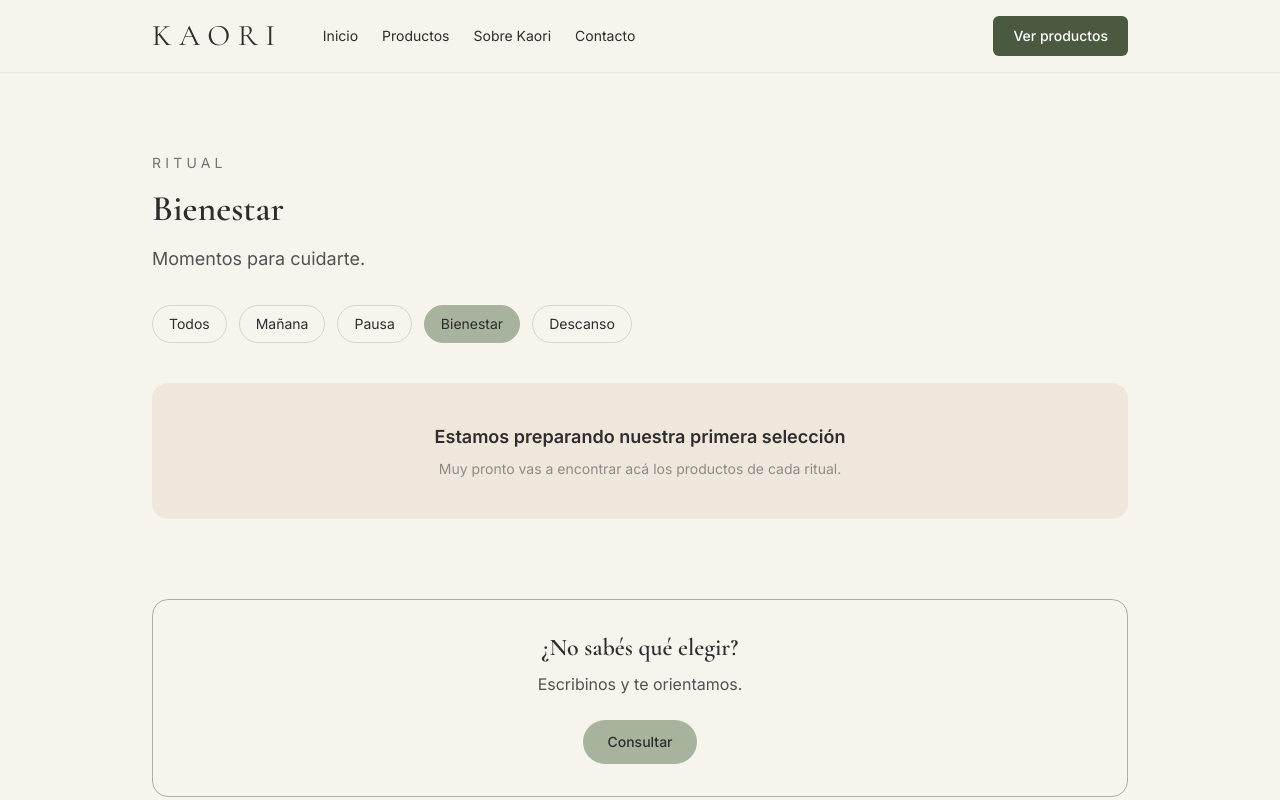
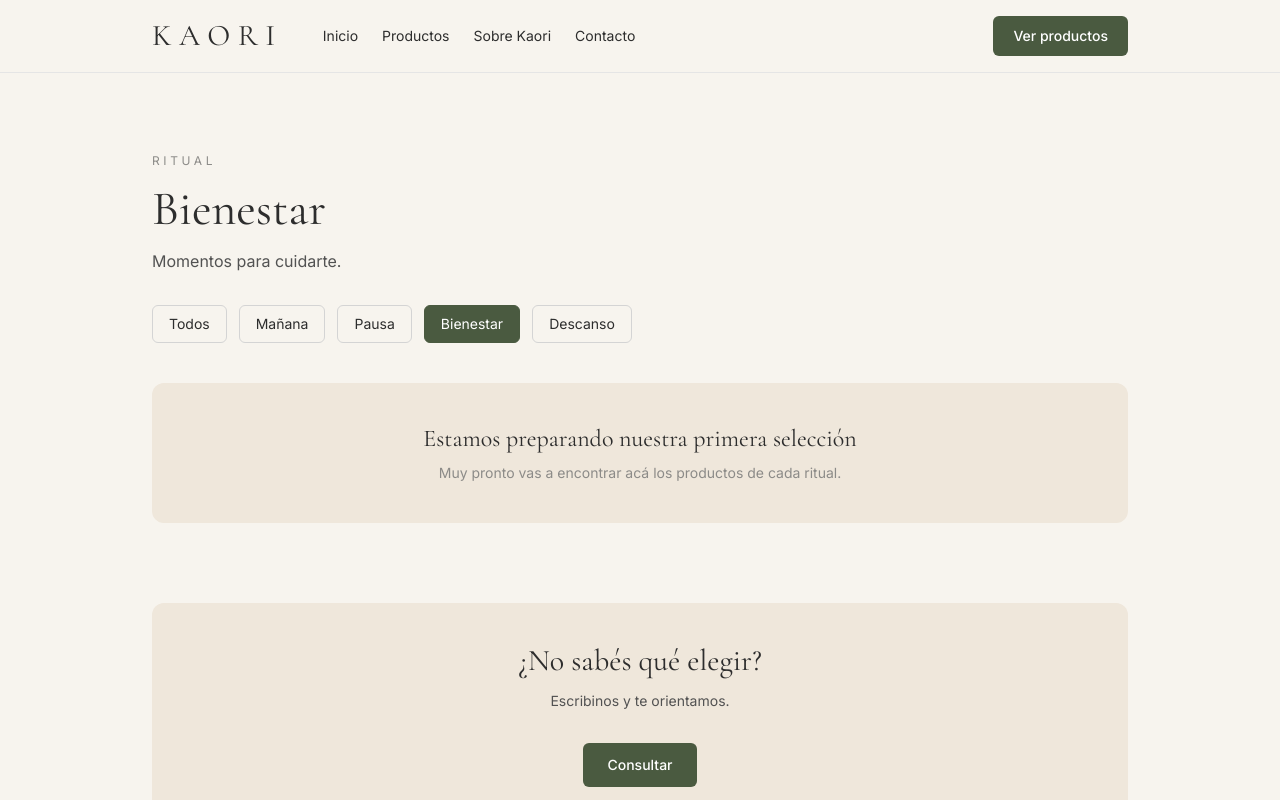
Before and after one commit to kalel3-hash/Kaori, a Next.js app: page /productos/ritual/bienestar in a window 1280 px wide. Shown: the top 800 px of the page. Built offline with nearby package versions, Linux system fonts and the light colour scheme.

Commit message:
Unifica estilo en Productos, ritual, ficha, Sobre Kaori, Contacto y legales

```diff
--- a/app/globals.css
+++ b/app/globals.css
@@ -30,4 +30,6 @@ h1,
 h2,
 h3 {
   font-family: var(--font-cormorant), Georgia, serif;
+  font-variant-numeric: lining-nums;
+  font-feature-settings: "lnum" 1;
 }
--- a/app/productos/[slug]/page.tsx
+++ b/app/productos/[slug]/page.tsx
@@ -72,7 +72,7 @@ export default async function ProductPage({ params }: ProductPageProps) {
 
       <main className="mx-auto max-w-5xl px-6 py-20">
         <div className="grid gap-12 md:grid-cols-2">
-          <div className="relative aspect-square overflow-hidden rounded-2xl bg-[#efe7db]">
+          <div className="relative aspect-square overflow-hidden rounded-xl bg-[#e4dcc7]">
             {product.image && (
               <Image
                 src={product.image}
@@ -90,7 +90,7 @@ export default async function ProductPage({ params }: ProductPageProps) {
               {product.brand}
             </p>
 
-            <h1 className="mb-4 text-4xl font-semibold leading-tight">
+            <h1 className="mb-4 text-5xl font-normal leading-tight">
               {product.name}
             </h1>
 
@@ -117,7 +117,7 @@ export default async function ProductPage({ params }: ProductPageProps) {
             )}
 
             {product.description && (
-              <p className="mb-8 mt-4 text-neutral-600">
+              <p className="mb-8 mt-4 text-base text-neutral-600">
                 {product.description}
               </p>
             )}
@@ -125,13 +125,13 @@ export default async function ProductPage({ params }: ProductPageProps) {
             <div className="mt-4">
               <Link
                 href={contactHref}
-                className="inline-block rounded-full bg-[#a8b39e] px-6 py-3 text-sm font-medium text-[#2d2d2d]"
+                className="inline-block rounded-md bg-olive px-6 py-3 text-sm font-medium text-white"
               >
                 {buttonLabel}
               </Link>
             </div>
 
-            <div className="mt-10 rounded-2xl border border-[#a8b39e] p-6 text-sm text-neutral-600">
+            <div className="mt-10 rounded-xl bg-[#efe7db] p-6 text-sm text-neutral-600">
               <p className="mb-2">
                 <span className="font-medium text-[#2d2d2d]">Pagos: </span>
                 transferencia, Mercado Pago o efectivo.
@@ -146,7 +146,7 @@ export default async function ProductPage({ params }: ProductPageProps) {
 
         {related.length > 0 && (
           <section className="mt-24">
-            <h2 className="mb-8 text-3xl font-semibold">
+            <h2 className="mb-8 text-4xl font-normal">
               Más para este ritual
             </h2>
             <ProductGrid products={related} />
--- a/app/productos/page.tsx
+++ b/app/productos/page.tsx
@@ -13,8 +13,8 @@ export default function ProductosPage() {
       <Header />
 
       <main className="mx-auto max-w-5xl px-6 py-20">
-        <h1 className="mb-4 text-4xl font-semibold">Productos</h1>
-        <p className="mb-8 max-w-2xl text-lg text-neutral-600">
+        <h1 className="mb-4 text-5xl font-normal">Productos</h1>
+        <p className="mb-8 max-w-2xl text-base text-neutral-600">
           Productos seleccionados para acompañar distintos rituales y momentos
           del día.
         </p>
@@ -25,17 +25,15 @@ export default function ProductosPage() {
 
         <ProductGrid products={products} />
 
-        <section className="mt-20 rounded-2xl border border-[#a8b39e] p-8 text-center">
-          <h2 className="mb-2 text-2xl font-semibold">
-            ¿No sabés qué elegir?
-          </h2>
-          <p className="mb-6 text-neutral-600">
+        <section className="mt-20 rounded-xl bg-[#efe7db] p-10 text-center">
+          <h2 className="mb-3 text-3xl font-normal">¿No sabés qué elegir?</h2>
+          <p className="mx-auto mb-8 max-w-xl text-sm text-neutral-600">
             Escribinos y te orientamos según el momento del día que quieras
             acompañar.
           </p>
           <Link
             href="/contacto"
-            className="inline-block rounded-full bg-[#a8b39e] px-6 py-3 text-sm font-medium text-[#2d2d2d]"
+            className="inline-block rounded-md bg-olive px-6 py-3 text-sm font-medium text-white"
           >
             Consultar
           </Link>
--- a/app/productos/ritual/[slug]/page.tsx
+++ b/app/productos/ritual/[slug]/page.tsx
@@ -30,11 +30,11 @@ export default async function RitualPage({ params }: RitualPageProps) {
       <Header />
 
       <main className="mx-auto max-w-5xl px-6 py-20">
-        <p className="mb-4 text-sm uppercase tracking-[0.3em] text-neutral-500">
+        <p className="mb-4 text-xs uppercase tracking-[0.3em] text-[#8c8b88]">
           Ritual
         </p>
-        <h1 className="mb-4 text-4xl font-semibold">{ritual.name}</h1>
-        <p className="mb-8 max-w-2xl text-lg text-neutral-600">
+        <h1 className="mb-4 text-5xl font-normal">{ritual.name}</h1>
+        <p className="mb-8 max-w-2xl text-base text-neutral-600">
           {ritual.description}
         </p>
 
@@ -44,16 +44,14 @@ export default async function RitualPage({ params }: RitualPageProps) {
 
         <ProductGrid products={products} />
 
-        <section className="mt-20 rounded-2xl border border-[#a8b39e] p-8 text-center">
-          <h2 className="mb-2 text-2xl font-semibold">
-            ¿No sabés qué elegir?
-          </h2>
-          <p className="mb-6 text-neutral-600">
+        <section className="mt-20 rounded-xl bg-[#efe7db] p-10 text-center">
+          <h2 className="mb-3 text-3xl font-normal">¿No sabés qué elegir?</h2>
+          <p className="mx-auto mb-8 max-w-xl text-sm text-neutral-600">
             Escribinos y te orientamos.
           </p>
           <Link
             href="/contacto"
-            className="inline-block rounded-full bg-[#a8b39e] px-6 py-3 text-sm font-medium text-[#2d2d2d]"
+            className="inline-block rounded-md bg-olive px-6 py-3 text-sm font-medium text-white"
           >
             Consultar
           </Link>
--- a/components/layout/LegalPage.tsx
+++ b/components/layout/LegalPage.tsx
@@ -19,18 +19,18 @@ export default function LegalPage({ title, intro, sections }: LegalPageProps) {
       <Header />
 
       <main className="mx-auto max-w-3xl px-6 py-20">
-        <h1 className="mb-4 text-4xl font-semibold leading-tight">{title}</h1>
+        <h1 className="mb-4 text-5xl font-normal leading-tight">{title}</h1>
 
         <p className="mb-2 text-sm text-[#8c8b88]">
           Última actualización: {legal.lastUpdated}
         </p>
 
-        <p className="mb-12 text-lg text-neutral-600">{intro}</p>
+        <p className="mb-12 text-base text-neutral-600">{intro}</p>
 
         <div className="space-y-10">
           {sections.map((section) => (
             <section key={section.title}>
-              <h2 className="mb-3 text-2xl font-semibold">{section.title}</h2>
+              <h2 className="mb-3 text-3xl font-normal">{section.title}</h2>
               <div className="space-y-3 text-neutral-600">
                 {section.paragraphs.map((paragraph) => (
                   <p key={paragraph}>{paragraph}</p>
@@ -41,7 +41,7 @@ export default function LegalPage({ title, intro, sections }: LegalPageProps) {
 
           {legal.ownerName && (
             <section>
-              <h2 className="mb-3 text-2xl font-semibold">Responsable</h2>
+              <h2 className="mb-3 text-3xl font-normal">Responsable</h2>
               <p className="text-neutral-600">
                 {legal.ownerName}
                 {legal.ownerTaxId ? ` — CUIT ${legal.ownerTaxId}` : ""}
--- a/components/product/ProductCard.tsx
+++ b/components/product/ProductCard.tsx
@@ -10,10 +10,10 @@ export default function ProductCard({ product }: ProductCardProps) {
   return (
     <Link
       href={`/productos/${product.slug}`}
-      className="group block rounded-2xl bg-[#efe7db] p-6 transition-colors hover:bg-[#e6dccb]"
+      className="group block rounded-xl bg-[#efe7db] p-6 transition-colors hover:bg-[#e6dccb]"
     >
       <article className="flex h-full flex-col gap-6">
-        <div className="relative aspect-square overflow-hidden rounded-xl bg-[#f7f4ee]">
+        <div className="relative aspect-square overflow-hidden rounded-lg bg-[#f7f4ee]">
           {product.image && (
             <Image
               src={product.image}
@@ -30,7 +30,7 @@ export default function ProductCard({ product }: ProductCardProps) {
             <p className="mb-1 text-xs uppercase tracking-widest text-[#8c8b88]">
               {product.brand}
             </p>
-            <h3 className="text-lg font-semibold">{product.name}</h3>
+            <h3 className="text-2xl font-normal">{product.name}</h3>
           </div>
 
           <div className="text-sm">
--- a/components/product/ProductGrid.tsx
+++ b/components/product/ProductGrid.tsx
@@ -8,8 +8,8 @@ type ProductGridProps = {
 export default function ProductGrid({ products }: ProductGridProps) {
   if (products.length === 0) {
     return (
-      <div className="rounded-2xl bg-[#efe7db] p-10 text-center">
-        <p className="text-lg font-semibold">
+      <div className="rounded-xl bg-[#efe7db] p-10 text-center">
+        <p className="font-serif text-2xl">
           Estamos preparando nuestra primera selección
         </p>
         <p className="mt-2 text-sm text-[#8c8b88]">
--- a/components/ritual/RitualNav.tsx
+++ b/components/ritual/RitualNav.tsx
@@ -5,9 +5,9 @@ type RitualNavProps = {
   activeId?: string;
 };
 
-const base = "rounded-full border px-4 py-2 text-sm";
-const active = "border-[#a8b39e] bg-[#a8b39e]";
-const inactive = "border-neutral-300 hover:border-[#a8b39e]";
+const base = "rounded-md border px-4 py-2 text-sm transition-colors";
+const active = "border-olive bg-olive text-white";
+const inactive = "border-neutral-300 hover:border-olive";
 
 export default function RitualNav({ activeId }: RitualNavProps) {
   return (
```
Also changed, not shown: app/contacto/page.tsx (+10 -10 lines), app/sobre-kaori/page.tsx (+10 -10 lines).
